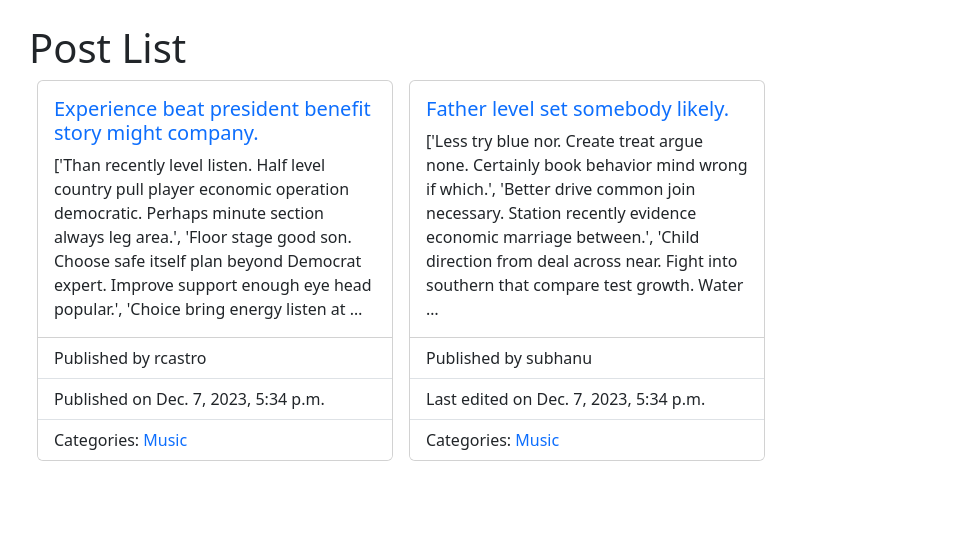
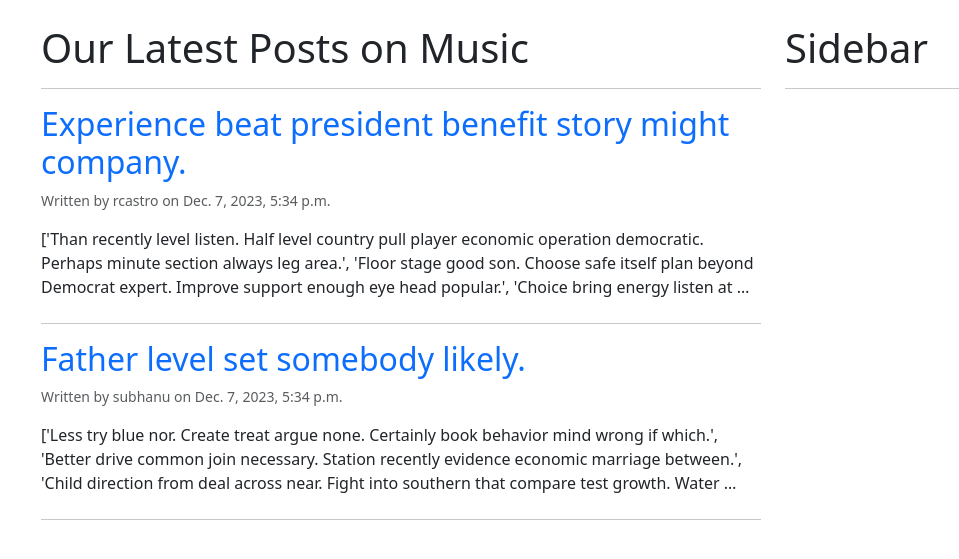
Before and after one commit to majumdersubhanu/cms, a Django app: page /blog/posts/category/music in a window 1280 px wide. Shown: the top 559 px of the page, without its empty margins (53-1012 px from the left). Run offline with Django 5.2, Linux system fonts and the light colour scheme; data comes from the database, SQL or seed files in the repository; both versions use the stored data as it was after the commit.

Commit message:
styling changes

```diff
--- a/blog/urls.py
+++ b/blog/urls.py
@@ -1,9 +1,10 @@
 from django.urls import path
-from .views import list_of_posts, post_detail, category_filter, list_of_drafts
+from .views import list_of_posts, post_detail, category_filter, list_of_drafts, add_comment
 
 urlpatterns = [
     path('posts/', list_of_posts, name='list_of_posts'),
     path('drafts/', list_of_drafts, name='list_of_drafts'),
     path('posts/<str:slug>', post_detail, name='post_detail'),
     path('posts/category/<str:category_slug>', category_filter, name='category_filter'),
+    path('posts/<str:slug>/', add_comment, name='add_comment'),
 ]
--- a/blog/views.py
+++ b/blog/views.py
@@ -1,7 +1,8 @@
 from django.http import HttpResponseRedirect
-from django.shortcuts import render, get_object_or_404
+from django.shortcuts import render, get_object_or_404, redirect
 
-from blog.models import Post, Category
+from blog.forms import CommentForm
+from blog.models import Post, Category, Comment
 
 
 # Create your views here.
@@ -21,8 +22,9 @@ def list_of_drafts(request):
 
 def post_detail(request, slug):
     post = get_object_or_404(Post, slug=slug)
+    comments = Comment.objects.filter(post=post)
     template = 'blog/post/post_detail.html'
-    context = {'post': post}
+    context = {'post': post, 'comments': comments}
     return render(request, template, context)
 
 
@@ -30,5 +32,21 @@ def category_filter(request, category_slug):
     category_slug = Category.objects.get(slug=category_slug)
     posts = Post.objects.filter(category=category_slug)
     template = 'blog/post/list_of_posts.html'
-    context = {'posts': posts}
+    context = {'posts': posts, 'category': category_slug}
     return render(request, template, context)
+
+
+def add_comment(request, slug):
+    post = get_object_or_404(Post, slug=slug)
+    if request.method == 'POST':
+        form = CommentForm(request.POST)
+        if form.is_valid():
+            comment = form.save(commit=False)
+            comment.post = post
+            comment.save()
+            return redirect('blog:post_detail', slug=post.slug)
+    else:
+        form = CommentForm()
+    template = 'blog/post/add_comment.html'
+    context = {'form': form}
+    return render(request, template, context)
--- a/cms/settings.py
+++ b/cms/settings.py
@@ -9,7 +9,7 @@ https://docs.djangoproject.com/en/5.0/topics/settings/
 For the full list of settings and their values, see
 https://docs.djangoproject.com/en/5.0/ref/settings/
 """
-
+import os
 from pathlib import Path
 
 # Build paths inside the project like this: BASE_DIR / 'subdir'.
@@ -114,6 +114,10 @@ USE_TZ = True
 
 STATIC_URL = 'static/'
 
+STATICFILES_DIRS = [
+    os.path.join(BASE_DIR, 'static')
+]
+
 # Default primary key field type
 # https://docs.djangoproject.com/en/5.0/ref/settings/#default-auto-field
 
--- a/templates/blog/post/list_of_posts.html
+++ b/templates/blog/post/list_of_posts.html
@@ -1,32 +1,63 @@
+<!-- blog/templates/blog/post_list.html -->
+
 {% extends 'blog/base.html' %}
 
-{% block title %}Posts{% endblock %}
+{% block title %}
+    {% if category %}
+        Category - {{ category.name }}
+    {% else %}
+        Posts
+    {% endif %}
+{% endblock %}
 
 {% block content %}
-    <h1>Post List</h1>
-    <div class="d-flex flex-wrap">
-        {% for post in posts %}
-            <div class="col-md-4 mb-4">
-                <div class="card h-100 mx-2">
-                    <div class="card-body">
-                        <h5 class="card-title"><a class="text-decoration-none" href="{{ post.get_absolute_url }}"
-                        >{{ post.title }}</a></h5>
-                        <p class="card-text">{{ post.content|truncatewords:40 }}</p>
+    <div class="container mt-4">
+        <div class="row">
+            <div class="col-md-8">
+                <div class="page-header">
+                    <h1>
+                        {% if category %}
+                            Our Latest Posts on {{ category.name }}
+                        {% else %}
+                            Our Latest Posts
+                        {% endif %}
+                    </h1>
+                </div>
+                <hr>
+                {% for post in posts %}
+                    <div class="mb-4">
+                        <h2 class="mb-2">
+                            <a class="text-decoration-none" href="{{ post.get_absolute_url }}">
+                                {{ post.title }}
+                            </a>
+                        </h2>
+                        <p class="text-muted small">
+                            Written by {{ post.author.username }} on
+                            {% if post.status == 'published' %}
+                                {{ post.published_date }}
+                            {% else %}
+                                {{ post.updated_date }}
+                            {% endif %}
+
+                        {% if not category %}
+                            <a class="text-decoration-none" href="{{ post.category.get_absolute_url }}">
+                                {{ post.category }}
+                            </a>
+                        {% endif %}
+                        </p>
+                        <p>{{ post.content|truncatewords:40 }}</p>
+
                     </div>
-                    <ul class="list-group list-group-flush">
-                        <li class="list-group-item">Published by {{ post.author.username }}</li>
-                        {% if post.status == 'published' %}
-                        <li class="list-group-item">Published on {{ post.published_date }}</li>
-                            {% else %}
-                        <li class="list-group-item">Last edited on {{ post.updated_date }}</li>
+                    <hr>
+                {% endfor %}
+            </div>
 
-                        {% endif %}
-                        <li class="list-group-item">Categories:<a class="text-decoration-none" href=
-                                "{{ post.category.get_absolute_url }}">
-                            {{ post.category }}</a></li>
-                    </ul>
+            <div class="col-md-4">
+                <div class="mb-4">
+                    <h1 class="page-header">Sidebar</h1>
+                    <hr>
                 </div>
             </div>
-        {% endfor %}
+        </div>
     </div>
 {% endblock %}
```
Also changed, not shown: blog/forms.py (added, +13 -0 lines), templates/blog/post/add_comment.html (added, +33 -0 lines), templates/blog/post/post_detail.html (+44 -17 lines), db.sqlite3.
